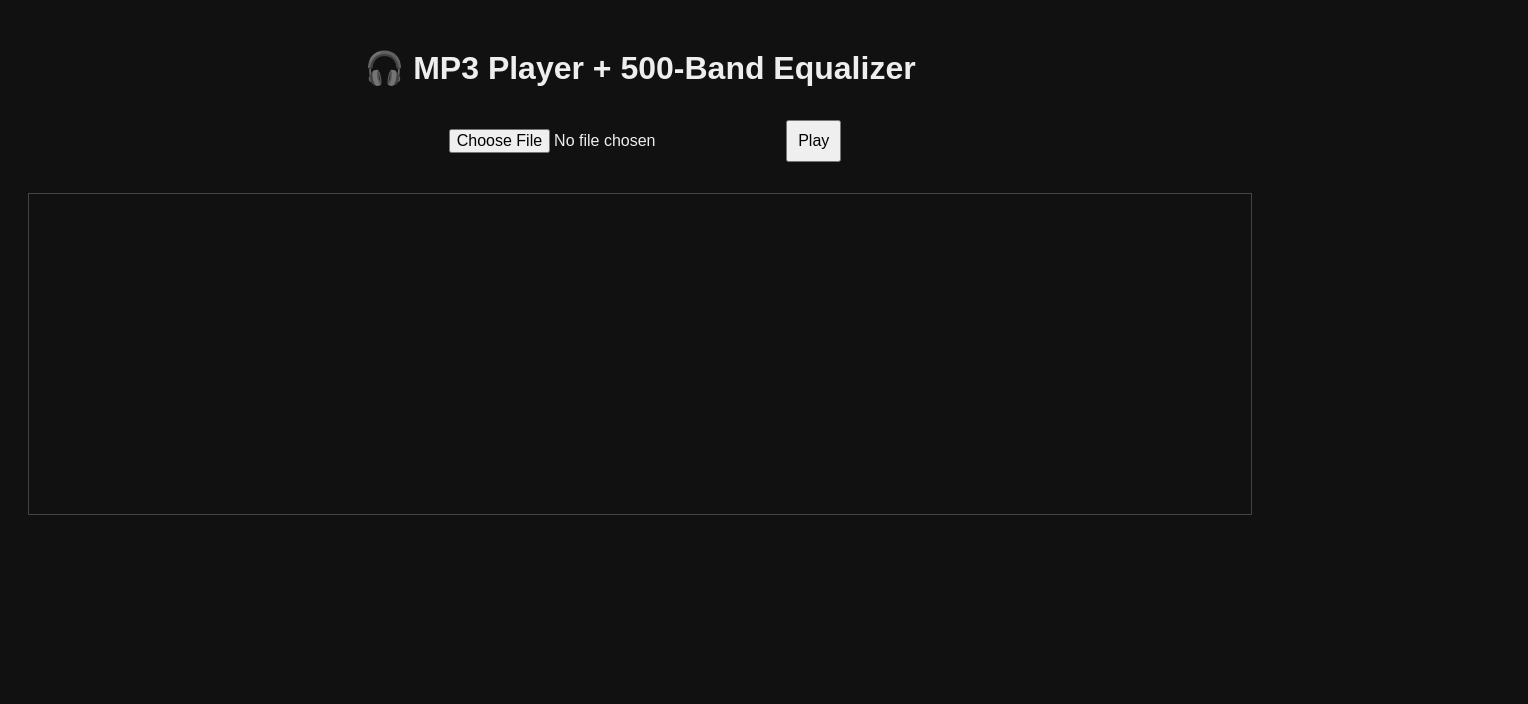
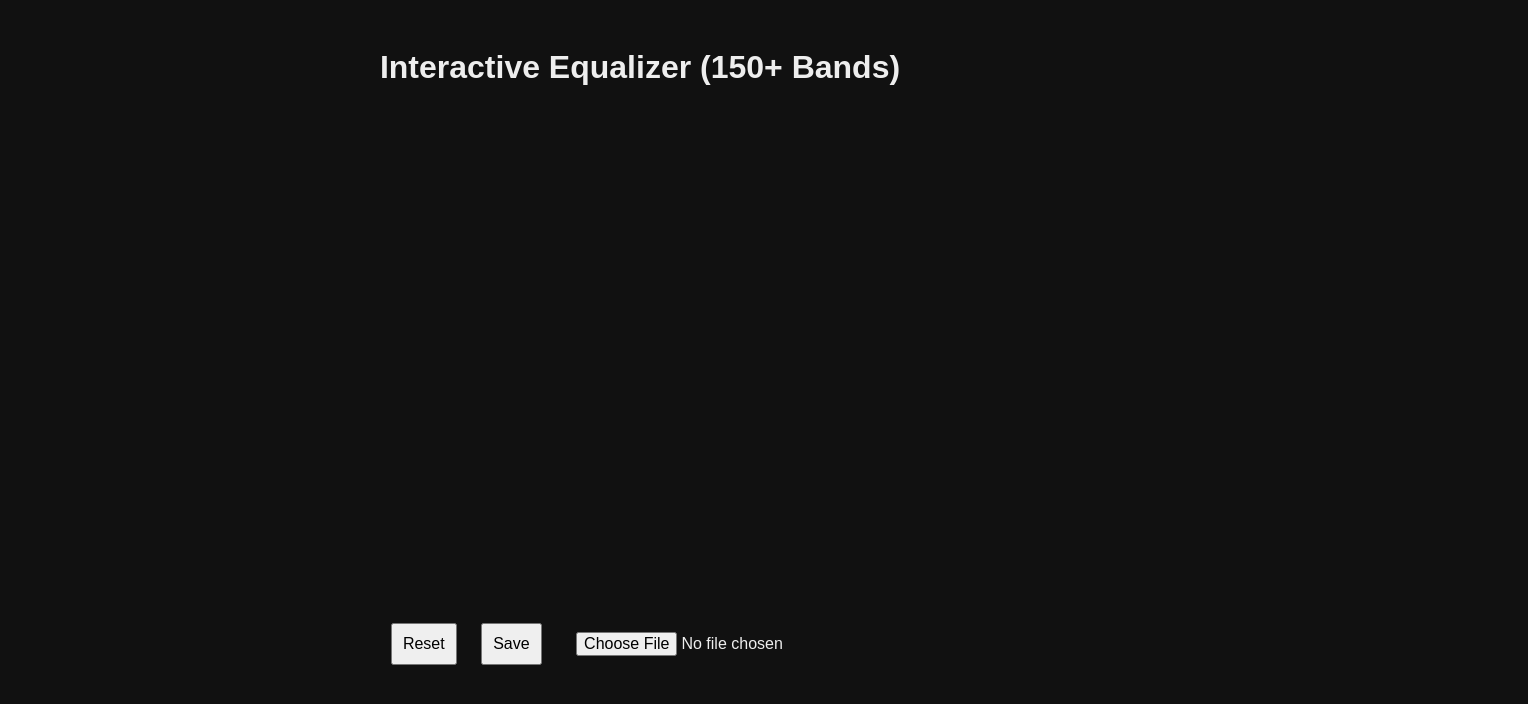
Before and after one commit to almostdead2/equalizer-site, a plain HTML site: page index.html in a window 1280 px wide. Shown: the whole page, 1528 px wide, since content can reach past the window. Drawn offline with Linux system fonts and the light colour scheme.

Commit message:
Update index.html

```diff
--- a/index.html
+++ b/index.html
@@ -1,21 +1,19 @@
 <!DOCTYPE html>
 <html lang="en">
 <head>
-  <meta charset="UTF-8" />
-  <meta name="viewport" content="width=device-width, initial-scale=1.0"/>
-  <title>MP3 Player with 500-Band EQ</title>
-  <link rel="stylesheet" href="style.css">
+    <meta charset="UTF-8">
+    <meta name="viewport" content="width=device-width, initial-scale=1.0">
+    <title>Equalizer Site</title>
+    <link rel="stylesheet" href="style.css">
 </head>
 <body>
-  <h1>🎧 MP3 Player + 500-Band Equalizer</h1>
-
-  <input type="file" id="audioFile" accept=".mp3">
-  <button id="playPause">Play</button>
-
-  <div id="eqContainer">
-    <!-- Equalizer sliders will be added here -->
-  </div>
-
-  <script src="script.js"></script>
+    <h1>Interactive Equalizer (150+ Bands)</h1>
+    <canvas id="eq-canvas" width="1500" height="500"></canvas>
+    <div class="controls">
+        <button onclick="resetEQ()">Reset</button>
+        <button onclick="saveEQ()">Save</button>
+        <input type="file" accept=".txt" onchange="loadEQ(event)">
+    </div>
+    <script src="script.js"></script>
 </body>
 </html>
```
